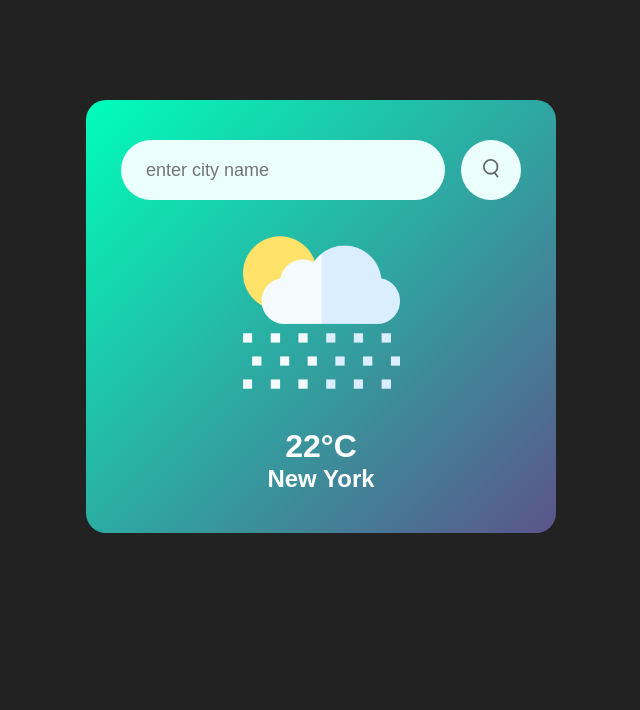
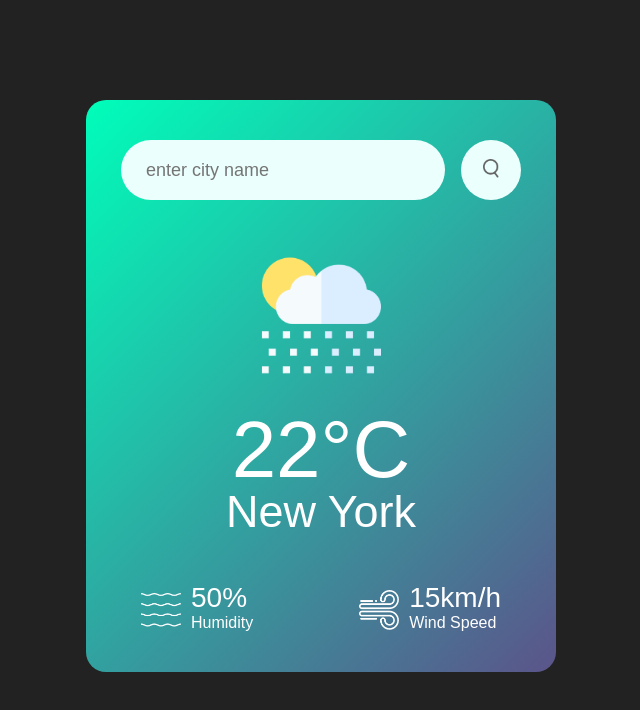
Before and after one commit to PaulinaSzeszel/portfolio, a plain HTML site: page weather-app/index.html in a window 1280 px wide. Shown: the whole page, without its empty margins (319-959 px from the left). Drawn offline with Linux system fonts and the light colour scheme.

Commit message:
added the details

```diff
--- a/weather-app/index.html
+++ b/weather-app/index.html
@@ -17,7 +17,20 @@
         <h1 class="temp">22°C</h1>
         <h2 class="city">New York</h2>
         <div class="details">
-          <div class="col"></div>
+          <div class="col">
+            <img src="images/humidity.png" \ />
+            <div>
+              <p class="humidity">50%</p>
+              <p>Humidity</p>
+            </div>
+          </div>
+          <div class="col">
+            <img src="images/wind.png" \ />
+            <div>
+              <p class="wind">15km/h</p>
+              <p>Wind Speed</p>
+            </div>
+          </div>
         </div>
       </div>
     </div>
--- a/weather-app/style.css
+++ b/weather-app/style.css
@@ -53,3 +53,44 @@ body {
 .search button img {
   width: 16px;
 }
+
+.weather-icon {
+  width: 170px;
+  margin-top: 30px;
+}
+
+.weather h1 {
+  font-size: 80px;
+  font-weight: 500;
+}
+
+.weather h2 {
+  font-size: 45px;
+  font-weight: 400;
+  margin-top: -10px;
+}
+
+.details {
+  display: flex;
+  align-items: center;
+  justify-content: space-between;
+  padding: 0 20px;
+  margin-top: 50px;
+}
+
+.col {
+  display: flex;
+  align-items: center;
+  text-align: left;
+}
+
+.col img {
+  width: 40px;
+  margin-right: 10px;
+}
+
+.humidity,
+.wind {
+  font-size: 28px;
+  margin-top: -6px;
+}
```
